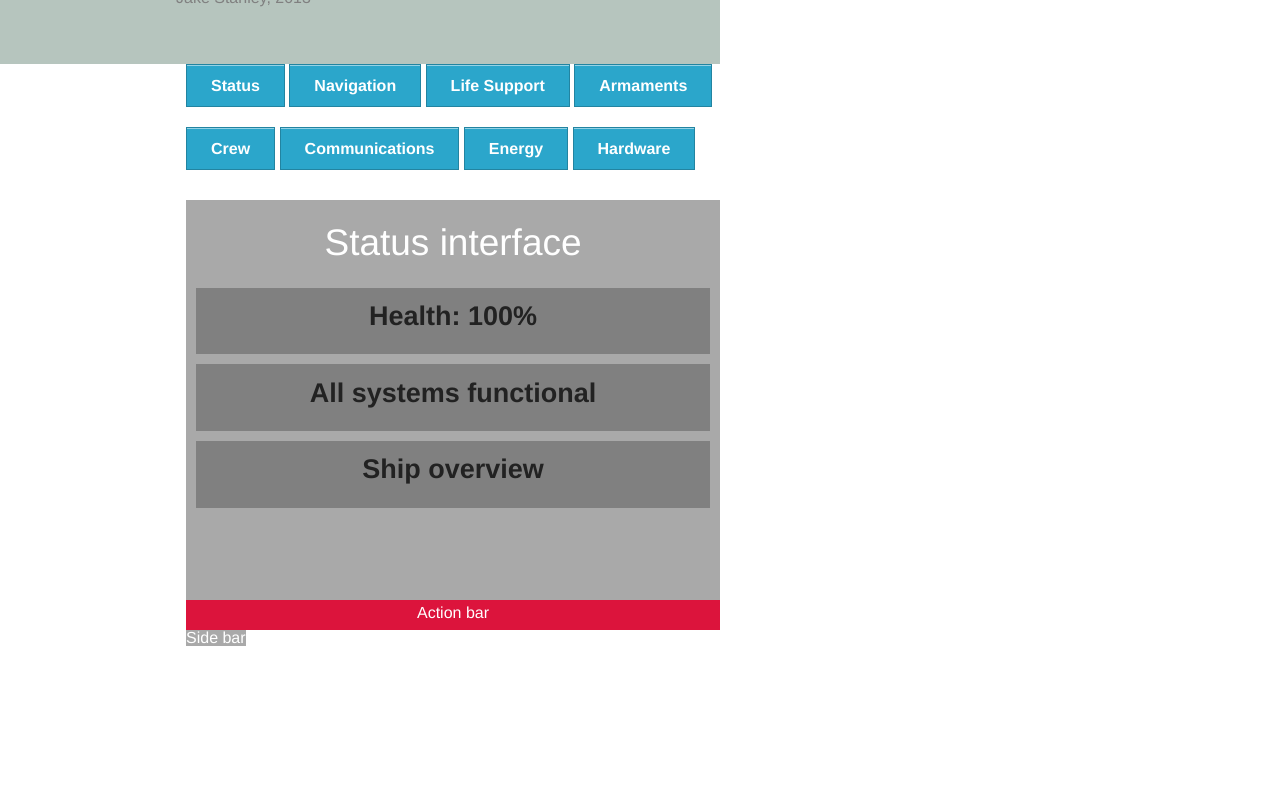
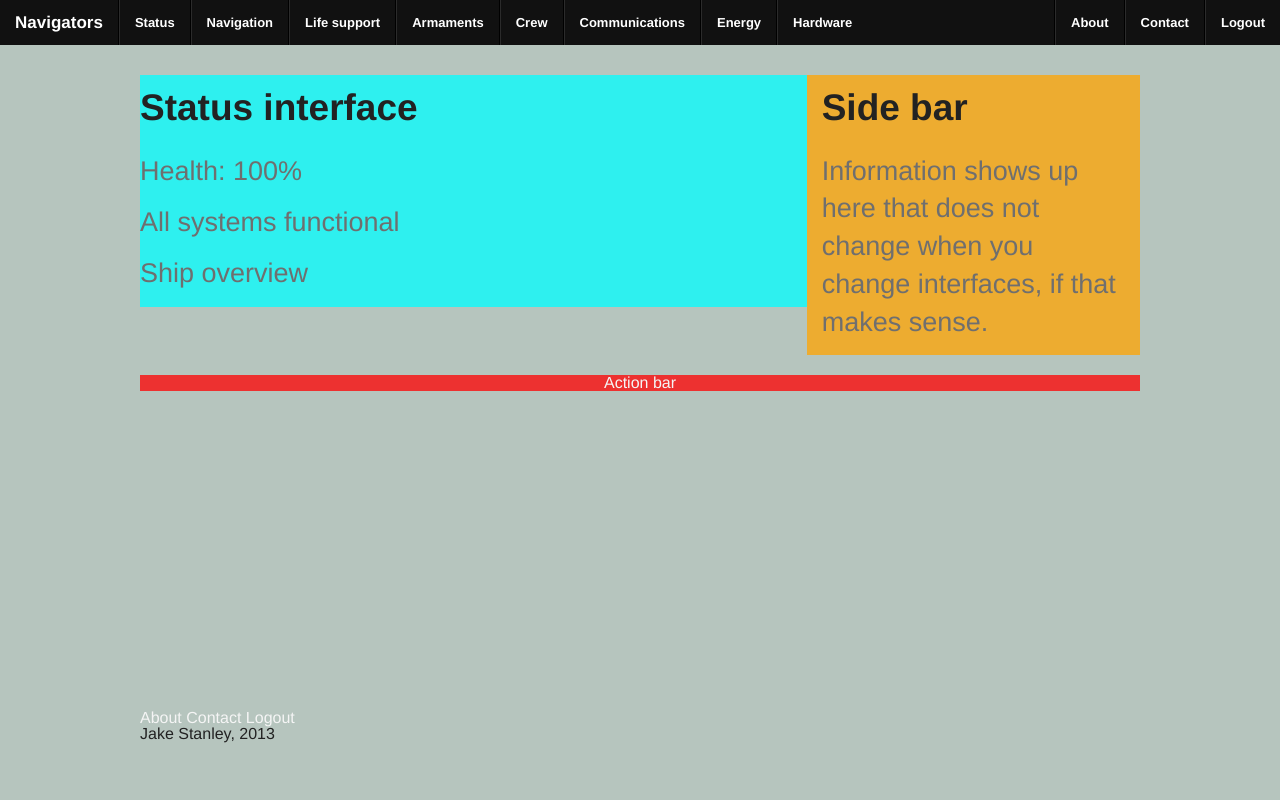
Before and after one commit to jakestanley/navigators-web, a PHP site: page / in a window 1280 px wide. Run offline with PHP 8.4, Linux system fonts and the light colour scheme; the visitor is signed in with stand-in values (Sample User, id 1); data that the repository does not hold is empty; some libraries are stand-ins or nearby versions.

Commit message:
Massive layout changes and overhaul. Starting to look mad professional!

```diff
--- a/classes/interf.class.php
+++ b/classes/interf.class.php
@@ -2,38 +2,194 @@
 
 class interf {
 
-	public function buildSubsystemsBar(){ // All these systems are getting too complex. Remember, it's complexity in as simple a layout as possible. If that makes any sense at all.
+	public function buildTopSection(){
 
-		$html = '<div id="subsystems">
-			<button class="subbar" rel="status">Status</button>
-			<button class="subbar" rel="nav">Navigation</button>
-			<button class="subbar" rel="ls">Life Support</button>
-			<button class="subbar" rel="arms">Armaments</button>
-			<button class="subbar" rel="crew">Crew</button>
-			<button class="subbar" rel="comms">Communications</button>
-			<button class="subbar" rel="energy">Energy</button>
-			<button class="subbar" rel="hardware">Hardware</button>
-		</div>';
+		// Search function
+        // <form>
+        //   <div class="row collapse">
+        //     <div class="small-8 columns">
+        //       <input type="text">
+        //     </div>
+        //     <div class="small-4 columns">
+        //       <a href="#" class="alert button">Search</a>
+        //     </div>
+        //   </div>
+        // </form>
+
+		// $html = '
+		// 	<div class="row" id="subbar">
+		// 		<div class="large-12 columns">
+		// 			<ul class="button-group">
+		// 				<li><a href="#" class="button small secondary" rel="status">Status</a></li>
+		// 				<li><a href="#" class="button small secondary" rel="nav">Navigation</a></li>
+		// 				<li><a href="#" class="button small secondary" rel="ls">Life</a></li>
+		// 				<li><a href="#" class="button small secondary" rel="arms">Arms</a></li>
+		// 				<li><a href="#" class="button small secondary" rel="crew">Crew</a></li>
+		// 				<li><a href="#" class="button small secondary" rel="comms">Comms</a></li>
+		// 				<li><a href="#" class="button small secondary" rel="energy">Energy</a></li>
+		// 				<li><a href="#" class="button small secondary" rel="hardware">Hardware</a></li>
+		// 				<li><a href="#" class="button small secondary" rel="somebutton1">button9</a></li>
+		// 				<li><a href="#" class="button small secondary" rel="somebutton2">button10</a></li>
+		// 				<li><a href="#" class="button small secondary" rel="somebutton3">button11</a></li>
+		// 				<li><a href="#" class="button small secondary" rel="somebutton4">button12</a></li>
+		// 			</ul>
+		// 		</div>
+		// 	</div>';
+
+		$html = '
+			<nav class="top-bar" id="topsection">
+			  <ul class="title-area">
+			    <li class="name">
+			      <h1><a href="#">Navigators </a></h1>
+			    </li>
+			    <li class="toggle-topbar menu-icon"><a href="#"><span>Menu</span></a></li>
+			  </ul>
+
+			  <section class="top-bar-section">
+			    <ul class="left">
+
+			      <li class="divider"></li>
+			      <li><a href="#" class="subbar" rel="status">Status</a></li>
+			      <li class="divider"></li>
+			      <li><a href="#" class="subbar" rel="nav">Navigation</a></li>
+			      <li class="divider"></li>
+			      <li><a href="#" class="subbar" rel="ls">Life support</a></li>
+			      <li class="divider"></li>
+			      <li><a href="#" class="subbar" rel="arms">Armaments</a></li>
+			      <li class="divider"></li>
+			      <li><a href="#" class="subbar" rel="crew">Crew</a></li>
+			      <li class="divider"></li>
+			      <li><a href="#" class="subbar" rel="comms">Communications</a></li>
+			      <li class="divider"></li>
+			      <li><a href="#" class="subbar" rel="energy">Energy</a></li>
+			      <li class="divider"></li>
+			      <li><a href="#" class="subbar" rel="hardware">Hardware</a></li>
+
+			</ul>';
+
+
+			      // <li><a href="#">Main Item 2</a></li>
+// 			      <li class="divider"></li>
+// 			      <li class="has-dropdown"><a href="#">Main Item 3</a>
+//
+// 			        <ul class="dropdown">
+// 			          <li class="has-dropdown"><a href="#">Dropdown Level 1a</a>
+//
+// 			            <ul class="dropdown">
+// 			              <li><label>Dropdown Level 2 Label</label></li>
+// 			              <li><a href="#">Dropdown Level 2a</a></li>
+// 			              <li><a href="#">Dropdown Level 2b</a></li>
+// 			              <li class="has-dropdown"><a href="#">Dropdown Level 2c</a>
+//
+// 			                <ul class="dropdown">
+// 			                  <li><label>Dropdown Level 3 Label</label></li>
+// 			                  <li><a href="#">Dropdown Level 3a</a></li>
+// 			                  <li><a href="#">Dropdown Level 3b</a></li>
+// 			                  <li class="divider"></li>
+// 			                  <li><a href="#">Dropdown Level 3c</a></li>
+// 			                </ul>
+// 			              </li>
+// 			              <li><a href="#">Dropdown Level 2d</a></li>
+// 			              <li><a href="#">Dropdown Level 2e</a></li>
+// 			              <li><a href="#">Dropdown Level 2f</a></li>
+// 			            </ul>
+// 			          </li>
+// 			          <li><a href="#">Dropdown Level 1b</a></li>
+// 			          <li><a href="#">Dropdown Level 1c</a></li>
+// 			          <li class="divider"></li>
+// 			          <li><a href="#">Dropdown Level 1d</a></li>
+// 			          <li><a href="#">Dropdown Level 1e</a></li>
+// 			          <li><a href="#">Dropdown Level 1f</a></li>
+// 			          <li class="divider"></li>
+// 			          <li><a href="#">See all &rarr;</a></li>
+// 			        </ul>
+//
+// 			      </li>
+// 			      <li class="divider"></li>
+// 			    </ul>
+
+				$html .= '
+			    <!-- Right Nav Section -->
+			    <ul class="right">
+
+				  <li class="divider"></li>
+				  <li><a href="#">About</a></li>
+			      <li class="divider"></li>
+			      <li><a href="#">Contact</a></li>
+			      <li class="divider"></li>
+			      <li><a href="#">Logout</a></li>';
+
+				  // <li class="divider hide-for-small"></li>
+ // 			      <li class="has-dropdown"><a href="#">Main Item 4</a>
+ //
+ // 			        <ul class="dropdown">
+ // 			          <li><label>Dropdown Level 1 Label</label></li>
+ // 			          <li class="has-dropdown"><a href="#" class="">Dropdown Level 1a</a>
+ //
+ // 			            <ul class="dropdown">
+ // 			              <li><a href="#">Dropdown Level 2a</a></li>
+ // 			              <li><a href="#">Dropdown Level 2b</a></li>
+ // 			              <li class="has-dropdown"><a href="#">Dropdown Level 2c</a>
+ //
+ // 			                <ul class="dropdown">
+ // 			                  <li><a href="#">Dropdown Level 3a</a></li>
+ // 			                  <li><a href="#">Dropdown Level 3b</a></li>
+ // 			                  <li><a href="#">Dropdown Level 3c</a></li>
+ // 			                </ul>
+ // 			              </li>
+ // 			              <li><a href="#">Dropdown Level 2d</a></li>
+ // 			              <li><a href="#">Dropdown Level 2e</a></li>
+ // 			              <li><a href="#">Dropdown Level 2f</a></li>
+ // 			            </ul>
+ // 			          </li>
+ // 			          <li><a href="#">Dropdown Level 1b</a></li>
+ // 			          <li><a href="#">Dropdown Level 1c</a></li>
+ // 			          <li class="divider"></li>
+ // 			          <li><label>Dropdown Level 1 Label</label></li>
+ // 			          <li><a href="#">Dropdown Level 1d</a></li>
+ // 			          <li><a href="#">Dropdown Level 1e</a></li>
+ // 			          <li><a href="#">Dropdown Level 1f</a></li>
+ // 			          <li class="divider"></li>
+ // 			          <li><a href="#">See all &rarr;</a></li>
+ // 			        </ul>
+ // 			      </li>
+ // 			      <li class="divider"></li>
+ // 			      <li class="has-form">
+ //
+ // 			      </li>
+ // 			      <li class="divider show-for-small"></li>
+ // 			      <li class="has-form">
+ // 			        <a class="button" href="#">Button!</a>
+ // 			      </li>
+			$html .= '</ul>
+			  </section>
+			</nav>';
 
 		return $html;
+
 	}
 
-	public function buildSubsystems(){
+	public function buildMainSection(){
 
 		$html = '
+		<div class="large-8 columns" id="mainsection">
 			<div class="subsystem" id="status">
+				<div class="row">
 					<h2>Status interface</h2>
 					<div class="subsection" id="health">
-				<h3>Health: 100%</h3>
+						<h3 class="subheader">Health: 100%</h3>
 					</div>
 					<div class="subsection" id="systems">
-				<h3>All systems functional</h3>
+						<h3 class="subheader">All systems functional</h3>
 					</div>
 					<div class="subsection" id="overview">
-				<h3>Ship overview</h3>
+						<h3 class="subheader">Ship overview</h3>
 					</div>
 				</div>
+			</div>
+
 			<div class="subsystem" id="nav">
+				<div class="row">
 					<h2>Navigation interface</h2>
 					<div class="subsection" id="current">
 						<li>Current system: Sol</li>
@@ -42,7 +198,10 @@ class interf {
 						<li>Estimated journey time: Approximately 3.12 days</li>
 					</div>
 				</div>
+			</div>
+
 			<div class="subsystem" id="ls">
+				<div class="row">
 					<h2>Life support interface</h2>
 					<div class="subsection" id="current">
 						<li>Breathing conditions: Excellent</li>
@@ -51,13 +210,22 @@ class interf {
 						<li>Estimated lifespan: 1,355 hours</li>
 					</div>
 				</div>
+			</div>
+
 			<div class="subsystem" id="arms">
+				<div class="row">
 					<h2>Armaments interface</h2>
 				</div>
+			</div>
+
 			<div class="subsystem" id="crew">
+				<div class="row">
 					<h2>Crew management interface</h2>
 				</div>
+			</div>
+
 			<div class="subsystem" id="comms">
+				<div class="row">
 					<h2>Communications interface</h2>
 					<div class="subsection" id="communicables">
 						<h3>Available objects for communications</h3>
@@ -67,10 +235,16 @@ class interf {
 						<div class="subsubsection" id="communicable">A miner</div>
 					</div>
 				</div>
+			</div>
+
 			<div class="subsystem" id="energy">
+				<div class="row">
 					<h2>Energy management interface</h2>
 				</div>
+			</div>
+
 			<div class="subsystem" id="hardware">
+				<div class="row">
 					<h2>Hardware inspector</h2>
 					<div class="subsection" id="installed">
 						<div class="subsubsection" id="engine">
@@ -84,28 +258,33 @@ class interf {
 							<li>Capable of supporting up to 5 life forms</li>
 						</div>
 					</div>
+				</div>
+			</div>
 		</div>';
 
 		return $html;
 	}
 
-	public function buildActionBar(){
-		$html .= '<div class="actionbar">
-				<p>Action bar</p>
+	public function buildSideSection(){
+
+		$html .= '
+		<div class="large-4 columns" id="sidesection">
+			<h2>Side bar</h2>
+			<h3 class="subheader">Information shows up here that does not change when you change interfaces, if that makes sense.</h3>
+		</div>';
+		return $html;
+
+	}
+
+	public function buildBottomSection(){
+		$html .= '
+				<div class="row" id="bottomsection">
+					<div class="large-12 columns">Action bar</div>
 				</div>';
 
 		return $html;
 	}
 
-	public function buildSideBar(){
-		$html .= '<div class="sidebar">
-			Side bar
-				<!-- THIS IS THE SIDE BAR. THIS IS WHERE ALL NON ESSENTIAL, BUT NEVERTHELESS NECESSARY INFORMATION WILL BE SHOWN. THE ACTION BAR IS FOR ALERTS AND EMERGENCIES, BUT THIS IS MORE FOR SHIP MESSAGES, GAME MESSAGES, ETC. I DON\'T KNOW WHY I PUT THIS IN CAPS, I JUST DID. -->
-		</div>';
-		return $html;
-	}
-
-
 }
 
 ?>
--- a/classes/login.class.php
+++ b/classes/login.class.php
@@ -4,15 +4,19 @@ class login {
 
 	public function buildLogin(){
 
-		$html = '
-			<li><h1>Welcome to Navigators</h1></li>
+		$html = '<div class="row"><h1>Welcome to Navigators</h1></div>';
+
+		$html .= '<div class="row">
+					<div class="large-4 columns">';
+
+		$html .= '
 			<div class="forms" id="forms-login">
 				<form method="post" action="services/login.php">
-					<li>Username</li>
-					<li><input type="text" name="user" value=""></li>
-					<li>Password</li>
-					<li><input type="password" name="pw" value=""></li>
-					<li><input type="submit" value="Login"></li>
+					<label>Username</label>
+					<input type="text" name="user" value="">
+					<label>Password</label>
+					<input type="password" name="pw" value="">
+					<input type="submit" value="Login">
 				</form>
 				<button class="link" id="show-register">New to Navigators?</li>
 			</div>';
@@ -20,18 +24,21 @@ class login {
 		$html .= '
 			<div class="forms" id="forms-register">
 				<form method="post" action="services/register.php">
-					<li>Username</li>
-					<li><input type="text" name="user" value=""></li>
-					<li>Password</li>
-					<li><input type="password" name="pw" value=""></li>
-					<li>Confirm password</li>
-					<li><input type="password" name="cpw" value=""></li>
-					<li>Email</li>
-					<li><input type="text" name="email" value=""></li>
-					<li><input type="submit" value="Register"></form></li>
+					<label>Username</label>
+					<input type="text" name="user" value="">
+					<label>Password</label>
+					<input type="password" name="pw" value="">
+					<label>Confirm password</label>
+					<input type="password" name="cpw" value="">
+					<label>Email</label>
+					<input type="text" name="email" value="">
+					<input type="submit" value="Register"></form>
 				</form>
 				<button class="link" id="show-login">Already have an account?</li>
 			</div>';
+
+		$html .= '</div>
+				</div>';
 
 		return $html;
 
--- a/css/app.css
+++ b/css/app.css
@@ -109,4 +109,5 @@ footer {
 	position: absolute;
     bottom: 0;
     height: 100px;
+
 }
--- /dev/null
+++ b/css/new.css
@@ -0,0 +1,55 @@
+li {
+    list-style-type: none;
+}
+
+h1 {
+	color: #787878; /* Fallback */
+	color: rgba(0, 0, 0, 0.5);  /* Newer browsers with RGBA support */
+}
+
+body {
+	font-family: "Helvetica";
+}
+
+html, body {
+
+	background: #B6C5BE;
+	height: 100%;
+}
+
+#errorcode {
+	text-align: center;
+}
+
+a {
+	cursor: pointer;
+	color: whitesmoke;
+	text-decoration: none;
+}
+
+#mainsection {
+	background-color: blue;
+	background-color: rgba(0, 255, 255, 0.75);
+}
+
+#sidesection {
+	background-color: orange;
+	background-color: rgba(255, 165, 0, 0.75);
+}
+
+#bottomsection {
+	margin-top: 20px;
+	background-color: red;
+	background-color: rgba(255, 0, 0, 0.75);
+	text-align: center;
+	color: whitesmoke;
+}
+
+#bottom {
+	padding-top: 10px;
+	font-size: 12;
+	position: absolute;
+    bottom: 0;
+    height: 100px;
+	width: 100%;
+}
--- a/index.php
+++ b/index.php
@@ -6,17 +6,18 @@
 	if(isset($_SESSION["userID"]) && isset($_SESSION["username"])){
 		// Do necessary checks against user ID and present them with the appropriate information -- basically, if logged in. need complex joins here to get appropriate data. can discover friends in systems, within range, etc
 		$interface = new interf();
-		echo '<div class="mainsection">';
-		echo $interface->buildSubsystemsBar();
-		echo $interface->buildSubsystems();
-		echo $interface->buildActionBar();
+
+		echo $interface->buildTopSection();
+		echo '<div class="row">';
+		echo $interface->buildMainSection();
+		echo $interface->buildSideSection();
 		echo '</div>';
-		echo '<div class="sidesection">';
-		echo $interface->buildSideBar();
-		echo '</div>';
+		echo $interface->buildBottomSection();
 	} else {
 		$login = new login();
+		echo '<div class="row">';
 		echo $login->buildLogin();
+		echo '</div>';
 	}
 
 	include 'services/footer.php';
--- a/services/footer.php
+++ b/services/footer.php
@@ -1,21 +1,28 @@
 <?php session_start();
 
-	echo '<script src="//ajax.googleapis.com/ajax/libs/jquery/1.8.3/jquery.min.js"></script>
+	echo '	</div>
+			<div id="bottom">
+				<div class="row">
+				<div class="large-12">
+				<a href="about.php">About </a>
+				<a href="contact.php">Contact </a>';
+
+	if(isset($_SESSION["username"])){
+		echo '<a href="services/logout.php">Logout </a>';
+	}
+
+	echo '	</div>
+			</div>
+			<div class="row">
+<div class="large-12"></div>
+				Jake Stanley, 2013
+							</div>
+			</div>
+			</div>
+		<script src="//ajax.googleapis.com/ajax/libs/jquery/1.8.3/jquery.min.js"></script>
 		<script language="javascript" type="text/javascript" src="js/foundation.min.js"></script>
 		<script language="javascript" type="text/javascript" src="js/app.js"></script>
-		</body>
-		<footer>';
-
-	$logged = "";
-
-	if(isset($_SESSION["username"])){
-		$logged = '<a href="services/logout.php">Logout</a> ';
-	}
-
-	echo '<li><a href="about.php">About</a> <a href="contact.php">Contact</a> '.$logged.'
-	</li><li>Jake Stanley, 2013</li>
-		</footer>
-	</div>
+	</body>
 </html>'; // Footer simply closes the body, adds the footer and closes the html.
 
 ?>
--- a/services/header.php
+++ b/services/header.php
@@ -7,17 +7,17 @@ include 'classes/db.class.php';
 	<head>
 		<link rel="stylesheet" type="text/css" href="css/normalize.css"/>
 		<link rel="stylesheet" type="text/css" href="css/foundation.css"/>
-		<link rel="stylesheet" type="text/css" href="css/app.css"/>
+		<link rel="stylesheet" type="text/css" href="css/new.css"/>
 		<meta charset="UTF-8">
 		<title>Navigators</title>
-		<div id="content">';
+		<div id="wrapper">';
 
 	echo '</head>
 		<body>'; // Body is closed by the footer.php file
 
 		if(isset($_GET["e"])){ // Error codes
 			$e = $_GET["e"];
-			$error = "<somecode>Error code $e: ";
+			$error = "<div class=\"row\" id=\"errorcode\"><somecode>Error code $e: ";
 
 			if($e == 1){
 				$error .= "Invalid login credentials";
@@ -33,7 +33,7 @@ include 'classes/db.class.php';
 				$error .= "There is already a user registered with that email address";
 			}
 
-			$error .= "</somecode>";
+			$error .= "</somecode></div>";
 			echo $error;
 		}
 
```
Also changed, not shown: foundation.html (deleted, +0 -142 lines). Lines whose indentation alone changed are shown as unchanged.
